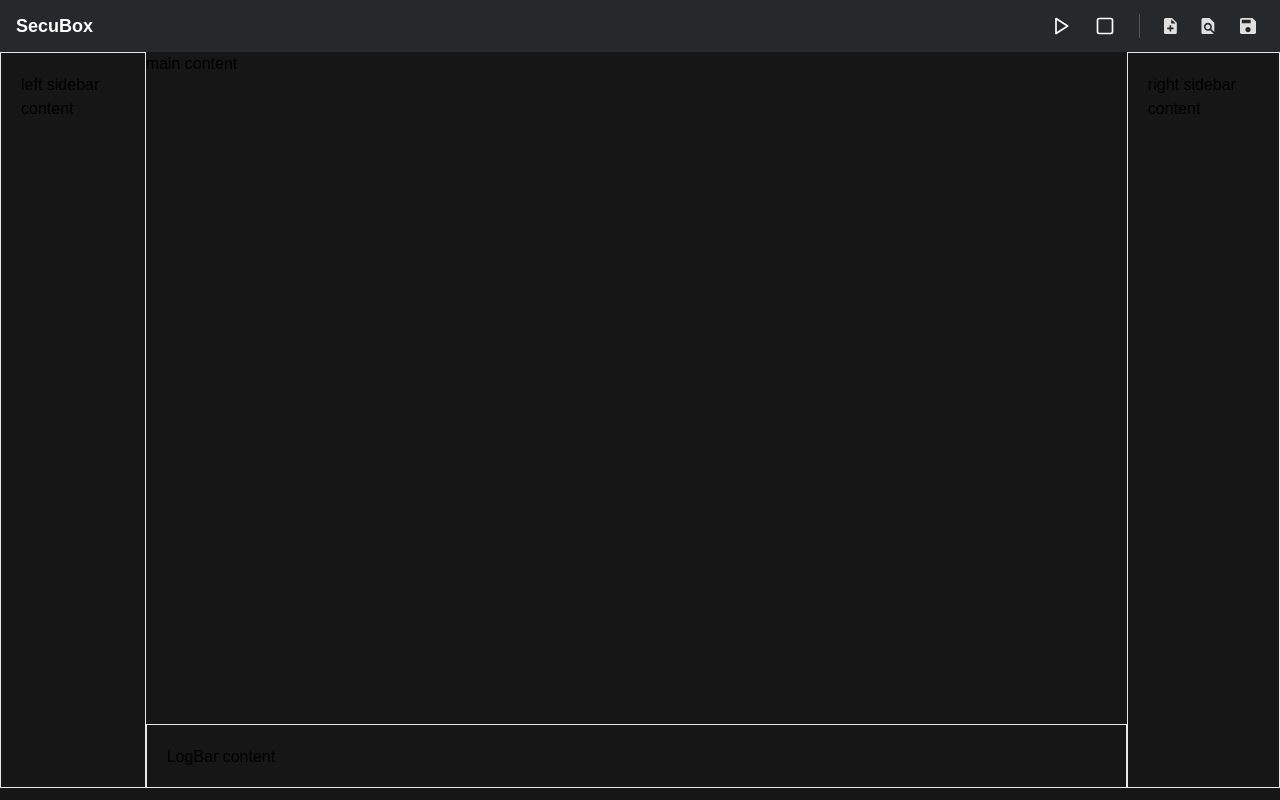
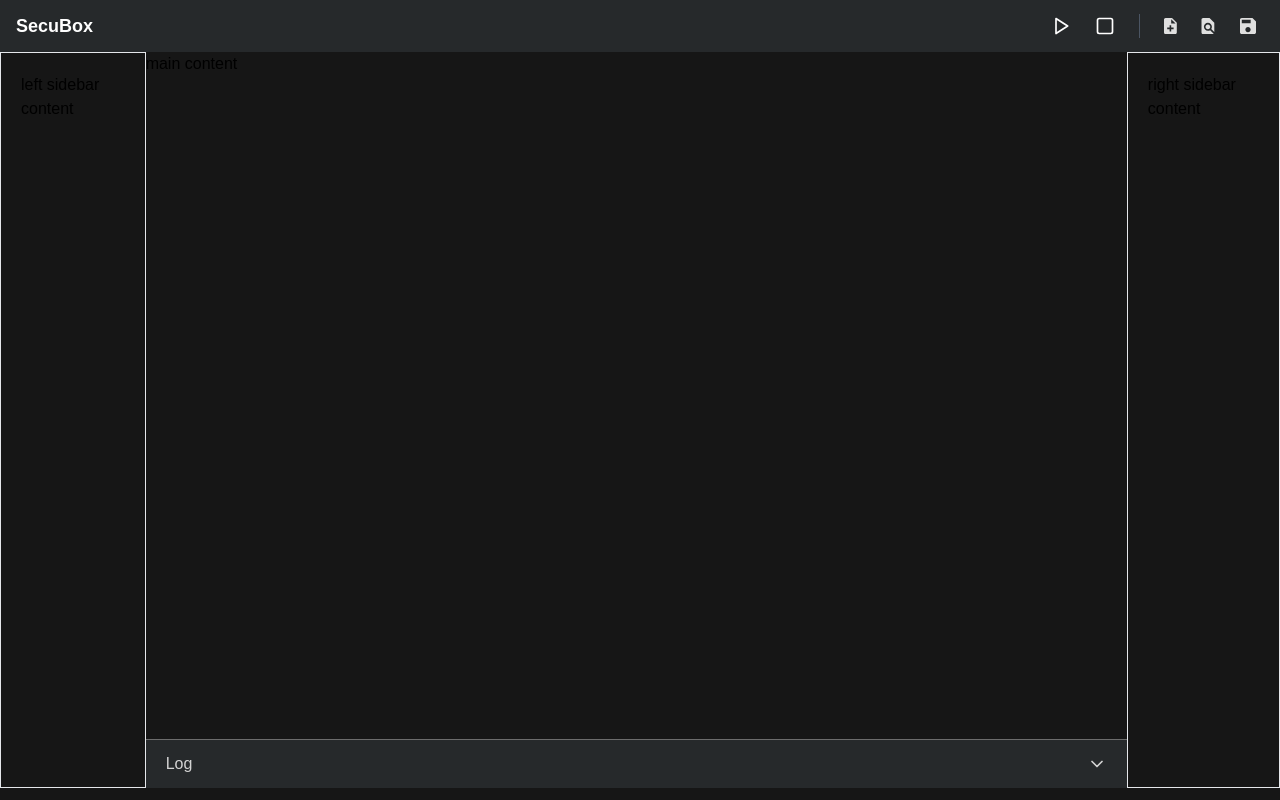
Before and after one commit to mjgwon24/secubox-front, a Next.js app: page / in a window 1280 px wide. Built offline with nearby package versions, Linux system fonts and the light colour scheme; a web font is replaced by a local one.

Commit message:
feat: LogBar 영역 UI 구현

```diff
--- a/app/components/log/LogBar.jsx
+++ b/app/components/log/LogBar.jsx
@@ -1,7 +1,73 @@
+"use client";
+
+import { useState, useRef, useEffect } from "react";
+import { ChevronDown, ChevronUp } from "lucide-react";
+
 export const LogBar = () => {
+    const [isOpen, setIsOpen] = useState(false);
+    const [height, setHeight] = useState(20);
+    const isDragging = useRef(false);
+    const startY = useRef(0);
+    const dragHandleRef = useRef(null);
+
+    /**
+     * 로그창 리사이즈 핸들러
+     */
+    const handleMouseDown = (e) => {
+        if (dragHandleRef.current && e.target !== dragHandleRef.current) return;
+
+        e.preventDefault();
+        isDragging.current = true;
+        startY.current = e.clientY;
+    };
+
+    const handleMouseMove = (e) => {
+        if (!isDragging.current) return;
+
+        const screenHeight = window.innerHeight;
+        const diffVh = ((startY.current - e.clientY) / screenHeight) * 100;
+
+        setHeight((prevHeight) => Math.max(20, Math.min(40, prevHeight + diffVh)));
+
+        startY.current = e.clientY;
+    };
+
+    const handleMouseUp = () => {
+        isDragging.current = false;
+    };
+
+    useEffect(() => {
+        document.addEventListener("mousemove", handleMouseMove);
+        document.addEventListener("mouseup", handleMouseUp);
+
+        return () => {
+            document.removeEventListener("mousemove", handleMouseMove);
+            document.removeEventListener("mouseup", handleMouseUp);
+        };
+    }, []);
+
     return (
-        <div className="border w-full h-16 p-5">
-            LogBar content
+        <div className="w-full flex flex-col">
+            <div
+                className="w-full h-2 bg-transparent mt-2 cursor-ns-resize relative z-10 top-1"
+                ref={dragHandleRef}
+                onMouseDown={handleMouseDown}
+            />
+            <div className="flex flex-row items-center justify-between border-t border-[#6C6C6C] bg-[#26292B] px-5 py-3">
+                <p className="weight-600 text-[#D3D3D3] select-none">Log</p>
+                <button onClick={() => setIsOpen(!isOpen)} className="text-[#D3D3D3] cursor-pointer">
+                    {isOpen ? <ChevronUp size={20}/> : <ChevronDown size={20}/>}
+                </button>
+            </div>
+
+            {isOpen && (
+                <div
+                    className="bg-[#1B1B1B] px-5 pt-5 pb-10 overflow-y-auto custom-scrollbar pr-8 min-h-[20vh] max-h-[40vh]"
+                    style={{ height: `${height}vh` }}
+                >
+                    <p className="text-[#D3D3D3]">로그 내용 표시<br/>로그 내용 표시<br/>...</p>
+                </div>
+            )}
         </div>
     );
-}
+};
```
